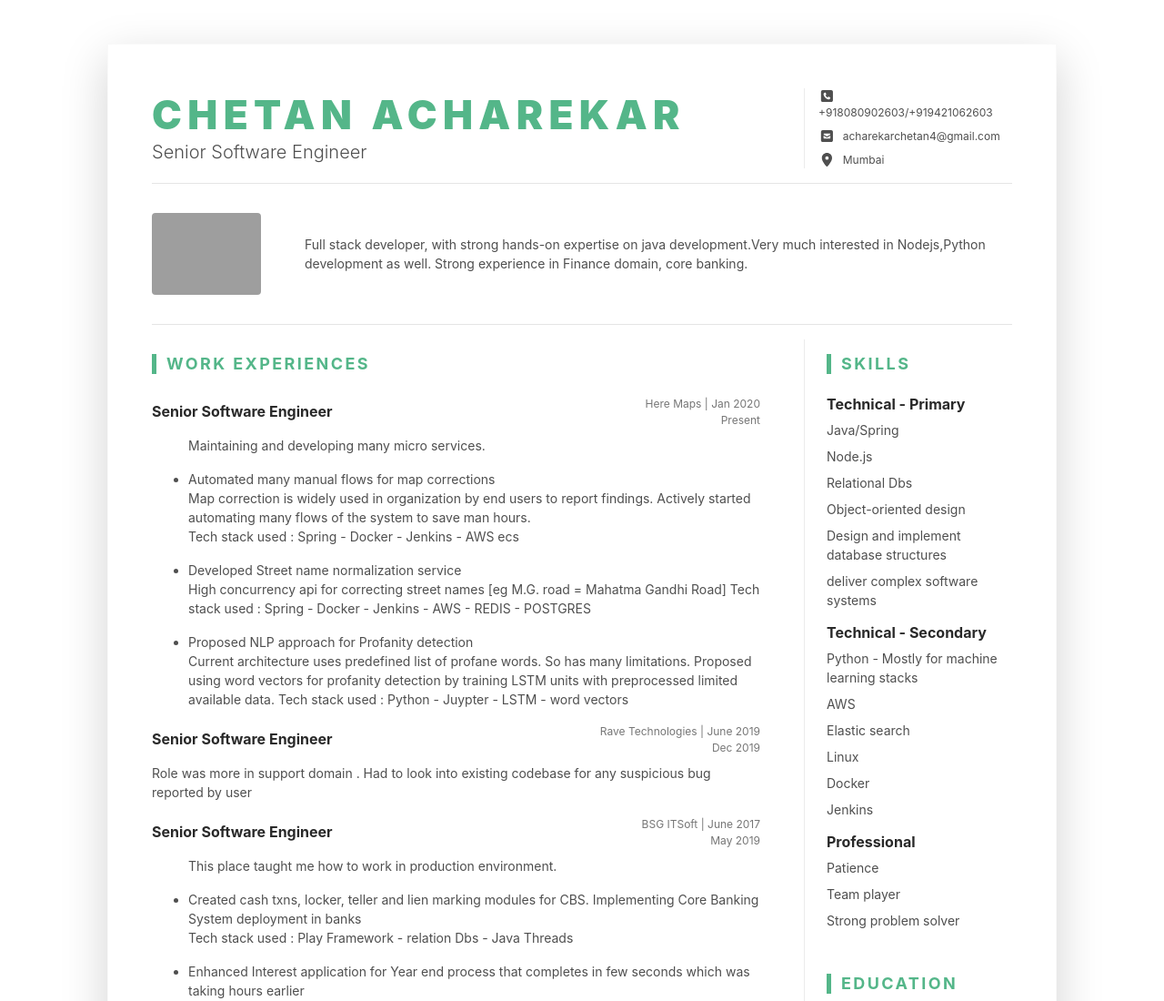
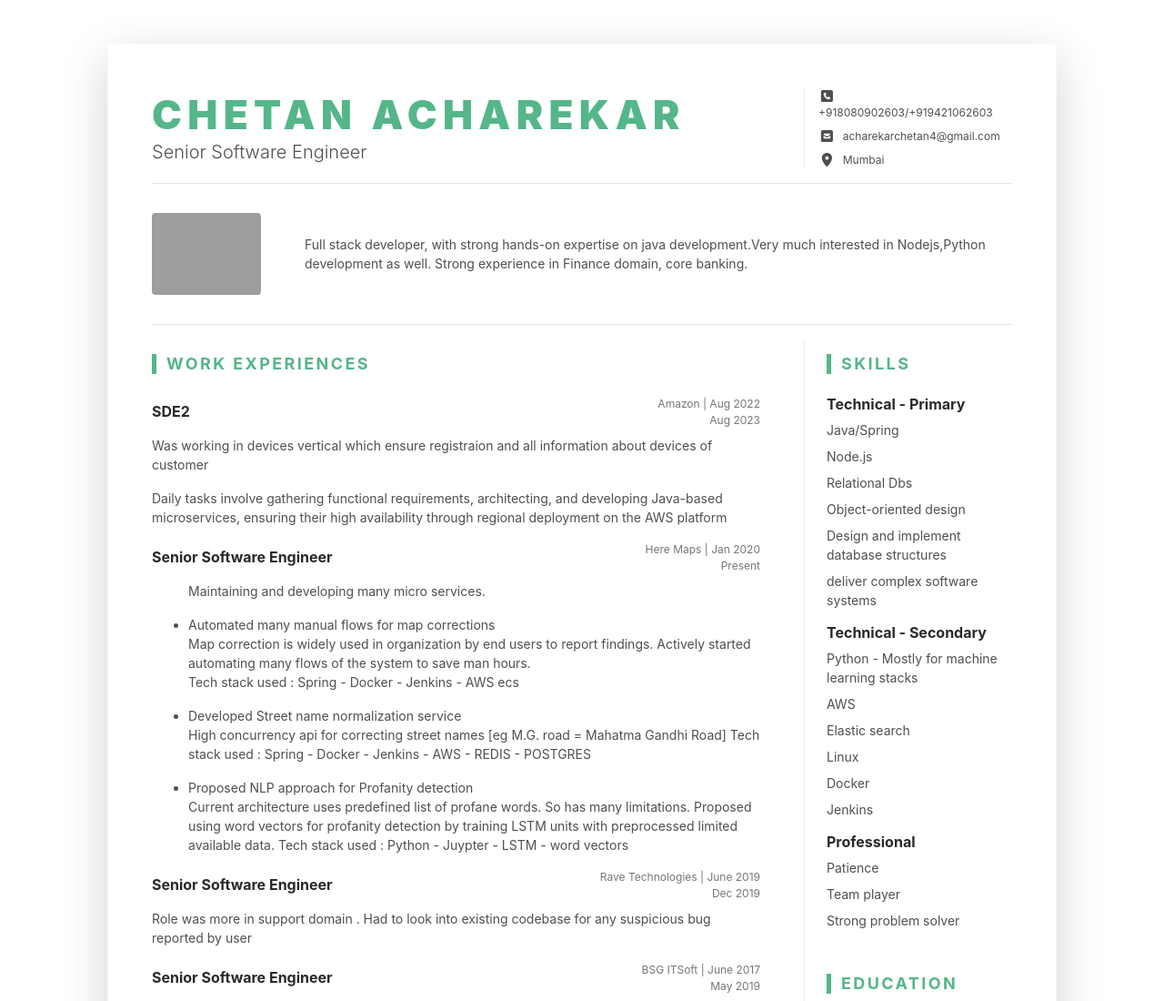
Before and after one commit to chetan-acharekar/chetan-acharekar.github.io, a plain HTML site: page index.html in a window 1280 px wide. Shown: the top 1100 px of the page at 91% size. Drawn offline with nearby package versions, Linux system fonts and the light colour scheme; no server answers; grey boxes are pictures that could not be loaded; some icons are missing.

Commit message:
Added Amazon in experience list

```diff
--- a/index.html
+++ b/index.html
@@ -80,6 +80,27 @@
 						<div class="resume-main col-12 col-lg-8 col-xl-9 pr-0 pr-lg-5">
 							<section class="work-section py-3">
 								<h3 class="text-uppercase resume-section-heading mb-4">Work Experiences</h3>
+								<!--//item-->
+								<div class="item mb-3">
+									<div class="item-heading row align-items-center mb-2">
+										<h4 class="item-title col-12 col-md-6 col-lg-8 mb-2 mb-md-0">SDE2</h4>
+										<div
+											class="item-meta col-12 col-md-6 col-lg-4 text-muted text-left text-md-right">
+											Amazon | Aug 2022 <br> Aug 2023</div>
+
+									</div>
+									<div class="item-content">
+										<p>
+											Was working in devices vertical which ensure registraion and all information about devices of customer
+										</p>
+										<p>
+											Daily tasks involve gathering functional requirements, architecting, and developing Java-based
+											microservices, ensuring their high availability through regional deployment on the AWS platform
+										</p>
+
+									</div>
+								</div>
+								<!--//item-->
 								<div class="item mb-3">
 									<div class="item-heading row align-items-center mb-2">
 										<h4 class="item-title col-12 col-md-6 col-lg-8 mb-2 mb-md-0">Senior Software
```
